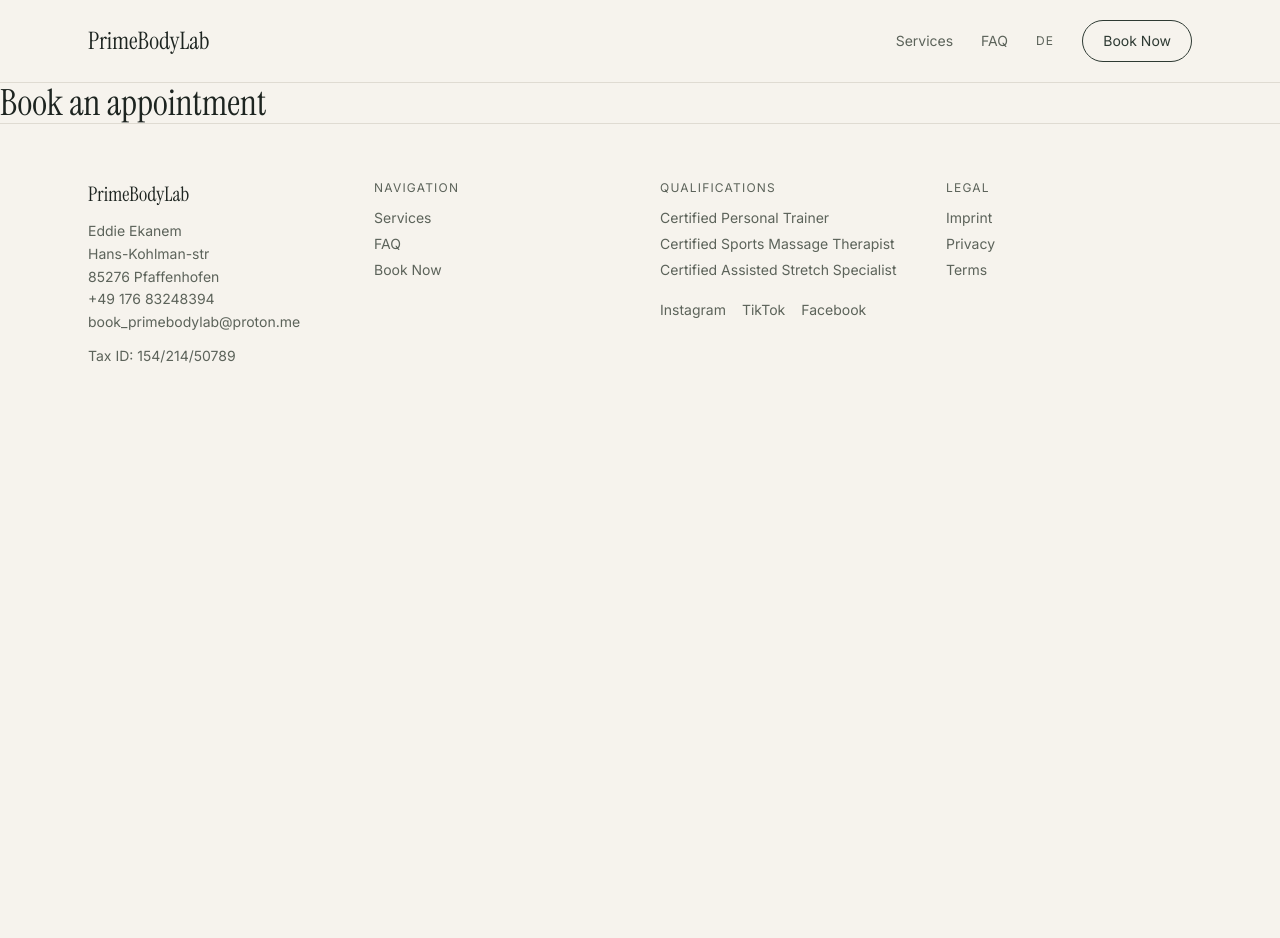
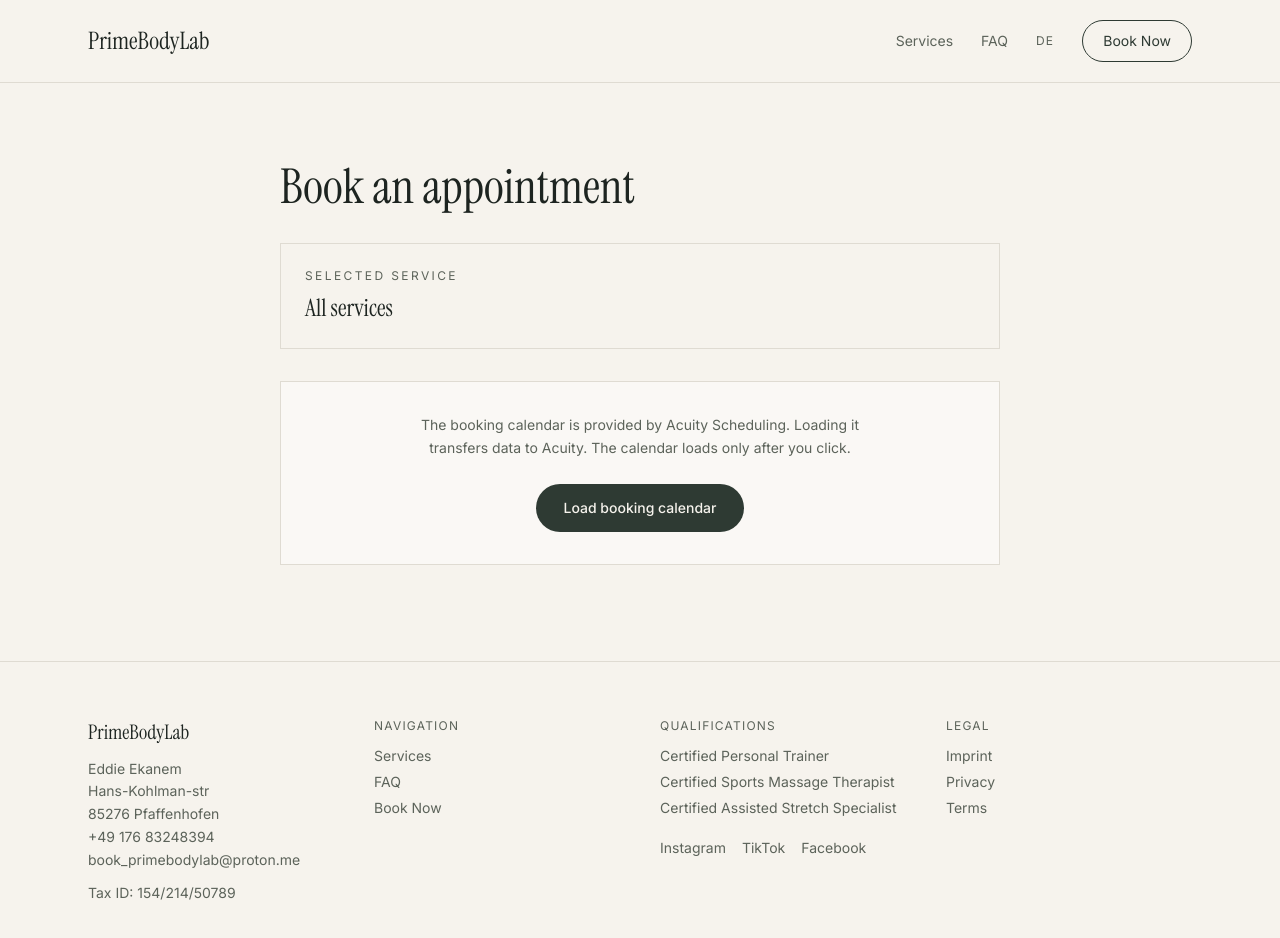
Before and after one commit to edd314/primebodylab-Website, a Next.js app: page /en/book in a window 1280 px wide. Shown: the top 938 px of the page. Before the commit the page ends 800 px from the top, so only its background shows below. Built offline with nearby package versions, Linux system fonts and the light colour scheme.

Commit message:
feat: add click-to-load Acuity booking gate

```diff
--- a/src/app/[locale]/book/page.tsx
+++ b/src/app/[locale]/book/page.tsx
@@ -1,14 +1,19 @@
 import {setRequestLocale} from 'next-intl/server';
+import {getService} from '@/content/services';
+import {BookingGate} from '@/components/booking/BookingGate';
+import type {Locale} from '@/content/schema';
 
-type Props = {params: Promise<{locale: string}>};
+type Props = {
+  params: Promise<{locale: string}>;
+  searchParams: Promise<{service?: string}>;
+};
 
-export default async function BookPage({params}: Props) {
-  const {locale} = await params;
-  setRequestLocale(locale);
+export default async function BookPage({params, searchParams}: Props) {
+  const {locale: raw} = await params;
+  setRequestLocale(raw);
 
-  return (
-    <h1 className="font-display text-4xl">
-      {locale === 'de' ? 'Termin buchen' : 'Book an appointment'}
-    </h1>
-  );
+  const {service: slug} = await searchParams;
+  const service = slug ? (getService(slug) ?? null) : null;
+
+  return <BookingGate locale={raw as Locale} service={service} />;
 }
--- /dev/null
+++ b/src/components/booking/BookingGate.tsx
@@ -0,0 +1,106 @@
+'use client';
+
+import {useState} from 'react';
+import {formatPrice} from '@/lib/format';
+import type {Locale, Service} from '@/content/schema';
+
+const ACUITY_BASE = 'https://opensessions.as.me/schedule.php';
+
+/**
+ * Acuity is US-hosted and sets cookies, so it must not load on page view.
+ * Nothing here contacts a third party until the visitor presses the button —
+ * that is what keeps the whole site free of a consent banner.
+ * Do not "simplify" this into a plain embed.
+ */
+export function BookingGate({locale, service}: {locale: Locale; service: Service | null}) {
+  const [loaded, setLoaded] = useState(false);
+
+  const src = service?.acuityTypeId
+    ? `${ACUITY_BASE}?appointmentType=${service.acuityTypeId}`
+    : ACUITY_BASE;
+
+  const copy = {
+    de: {
+      heading: 'Termin buchen',
+      selected: 'Ausgewählte Leistung',
+      any: 'Alle Leistungen',
+      notice:
+        'Der Buchungskalender wird von Acuity Scheduling bereitgestellt. Beim Laden werden Daten an Acuity übertragen. Der Kalender wird erst nach deinem Klick geladen.',
+      button: 'Buchungskalender laden',
+      alt: 'Lieber direkt sprechen?',
+      call: 'Anrufen',
+    },
+    en: {
+      heading: 'Book an appointment',
+      selected: 'Selected service',
+      any: 'All services',
+      notice:
+        'The booking calendar is provided by Acuity Scheduling. Loading it transfers data to Acuity. The calendar loads only after you click.',
+      button: 'Load booking calendar',
+      alt: 'Prefer to talk it through?',
+      call: 'Call',
+    },
+  }[locale];
+
+  return (
+    <section className="mx-auto max-w-3xl px-6 pt-16 pb-20 sm:pt-20 sm:pb-24">
+      <h1 className="font-display text-4xl sm:text-5xl">{copy.heading}</h1>
+
+      <div className="mt-8 border border-line p-6">
+        <p className="text-xs uppercase tracking-[0.2em] text-muted">{copy.selected}</p>
+        <p data-testid="selected-service" className="mt-2 font-display text-2xl">
+          {service ? service.name[locale] : copy.any}
+        </p>
+
+        {service && (
+          <ul className="mt-5 space-y-2 text-sm">
+            {service.durations.map((duration) => (
+              <li
+                key={duration.minutes}
+                className="flex justify-between gap-4 border-b border-line pb-2 last:border-b-0"
+              >
+                <span>
+                  {duration.minutes} {locale === 'de' ? 'Min.' : 'min'}
+                </span>
+                <span className="text-muted tabular-nums">
+                  {duration.price === null
+                    ? locale === 'de'
+                      ? 'Auf Anfrage'
+                      : 'On request'
+                    : formatPrice(duration.price, locale)}
+                </span>
+              </li>
+            ))}
+          </ul>
+        )}
+      </div>
+
+      {loaded ? (
+        <iframe
+          data-testid="booking-frame"
+          src={src}
+          title={copy.heading}
+          className="mt-8 h-[800px] w-full border border-line"
+        />
+      ) : (
+        <div className="mt-8 border border-line bg-[color-mix(in_srgb,var(--color-bone)_55%,white)] p-8 text-center">
+          <p
+            data-testid="booking-notice"
+            className="mx-auto max-w-[54ch] text-sm leading-relaxed text-muted"
+          >
+            {copy.notice}
+          </p>
+
+          <button
+            type="button"
+            data-testid="load-booking"
+            onClick={() => setLoaded(true)}
+            className="mt-6 rounded-full bg-forest px-7 py-3.5 text-sm font-medium text-bone transition-opacity hover:opacity-90"
+          >
+            {copy.button}
+          </button>
+        </div>
+      )}
+    </section>
+  );
+}
```
Also changed, not shown: 1 other file (tests, documents, lock files or other folders).
